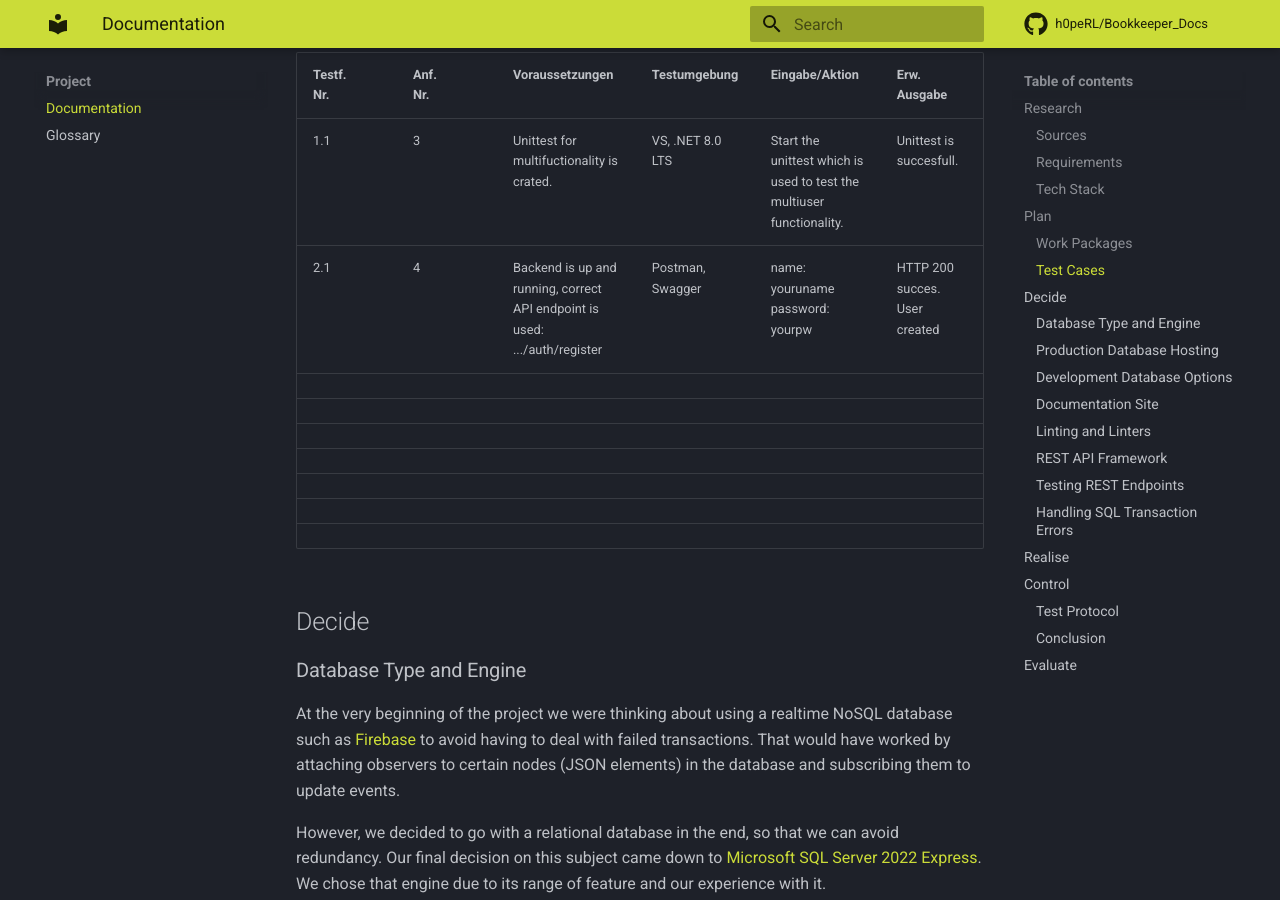
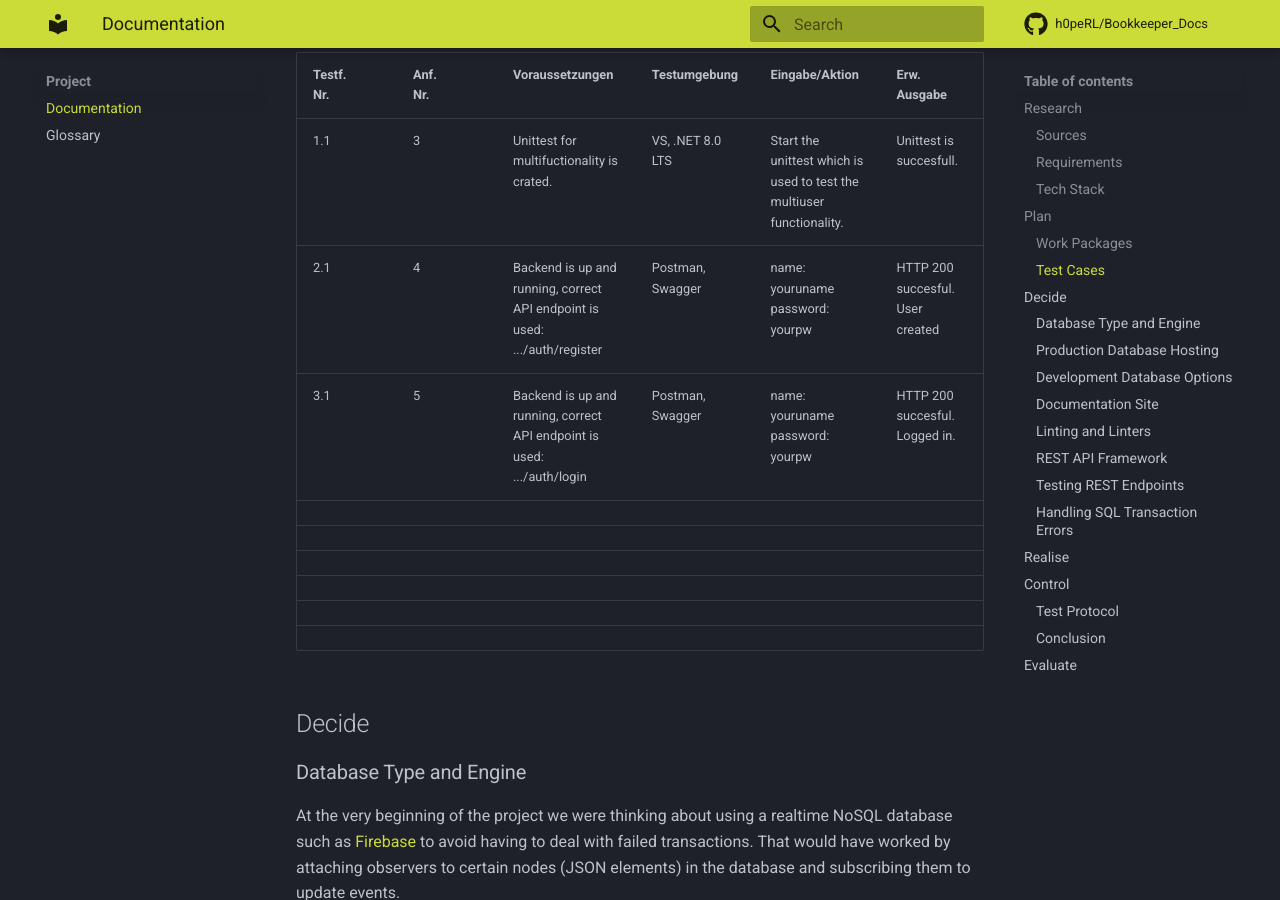
Before and after one commit to h0peRL/Bookkeeper_Docs, an MkDocs documentation site: the page built from docs/project/documentation.md, in a window 1280 px wide and 900 px high, scrolled down 3277 px. Built offline with MkDocs 1.6.1 and Material for MkDocs 9.7.7, drawn with Linux system fonts in a browser that asks for light colours; comment, search, counter and statistics services are not loaded.

Commit message:
add testcase 3.1

```diff
--- a/docs/project/documentation.md
+++ b/docs/project/documentation.md
@@ -75,17 +75,17 @@ total lessons: 35 * 3 = 105
 
 ### Test Cases
 
-| Testf.<br />Nr. | Anf.<br />Nr. | Voraussetzungen                                                            | Testumgebung     | Eingabe/Aktion                                                        | Erw. Ausgabe                  |
-| --------------- | ------------- | -------------------------------------------------------------------------- | ---------------- | --------------------------------------------------------------------- | :---------------------------- |
-| 1.1             | 3             | Unittest for multifuctionality is crated.                                  | VS, .NET 8.0 LTS | Start the unittest which is used to test the multiuser functionality. | Unittest is succesfull.       |
-| 2.1             | 4             | Backend is up and running, correct API endpoint is used: .../auth/register | Postman, Swagger | name: youruname<br />password: yourpw                                 | HTTP 200 succes. User created |
-|                 |               |                                                                            |                  |                                                                       |                               |
-|                 |               |                                                                            |                  |                                                                       |                               |
-|                 |               |                                                                            |                  |                                                                       |                               |
-|                 |               |                                                                            |                  |                                                                       |                               |
-|                 |               |                                                                            |                  |                                                                       |                               |
-|                 |               |                                                                            |                  |                                                                       |                               |
-|                 |               |                                                                            |                  |                                                                       |                               |
+| Testf.<br />Nr. | Anf.<br />Nr. | Voraussetzungen                                                            | Testumgebung     | Eingabe/Aktion                                                        | Erw. Ausgabe                     |
+| --------------- | ------------- | -------------------------------------------------------------------------- | ---------------- | --------------------------------------------------------------------- | :------------------------------- |
+| 1.1             | 3             | Unittest for multifuctionality is crated.                                  | VS, .NET 8.0 LTS | Start the unittest which is used to test the multiuser functionality. | Unittest is succesfull.          |
+| 2.1             | 4             | Backend is up and running, correct API endpoint is used: .../auth/register | Postman, Swagger | name: youruname<br />password: yourpw                                 | HTTP 200 succesful. User created |
+| 3.1             | 5             | Backend is up and running, correct API endpoint is used: .../auth/login    | Postman, Swagger | name: youruname<br />password: yourpw                                 | HTTP 200 succesful. Logged in.   |
+|                 |               |                                                                            |                  |                                                                       |                                  |
+|                 |               |                                                                            |                  |                                                                       |                                  |
+|                 |               |                                                                            |                  |                                                                       |                                  |
+|                 |               |                                                                            |                  |                                                                       |                                  |
+|                 |               |                                                                            |                  |                                                                       |                                  |
+|                 |               |                                                                            |                  |                                                                       |                                  |
 
 ## Decide
 
```
